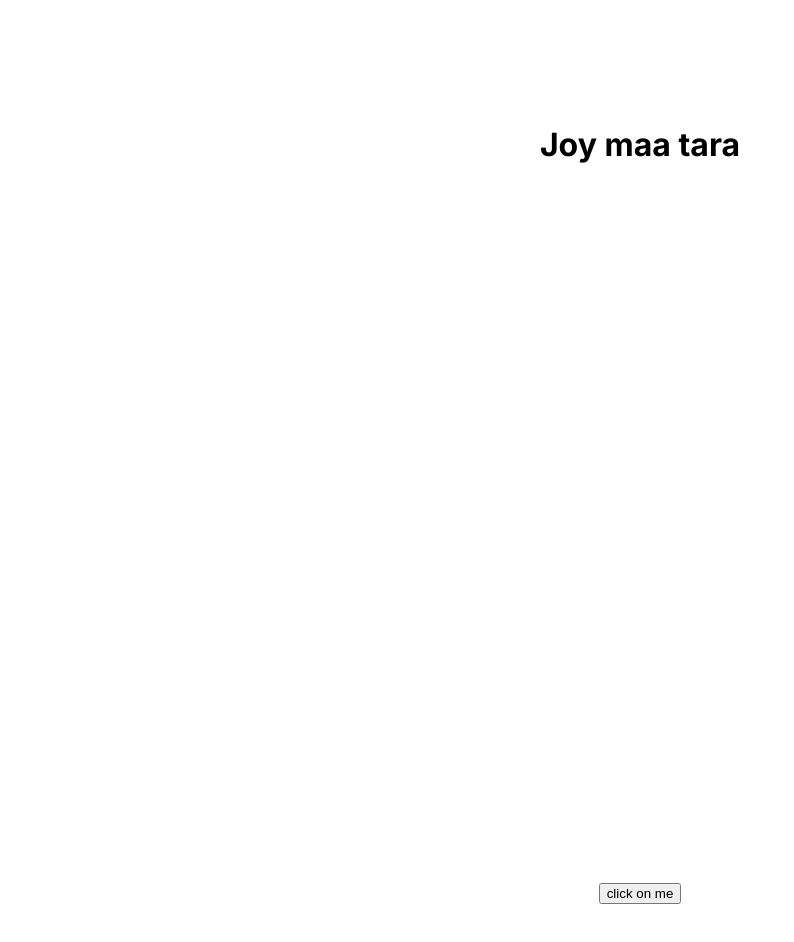
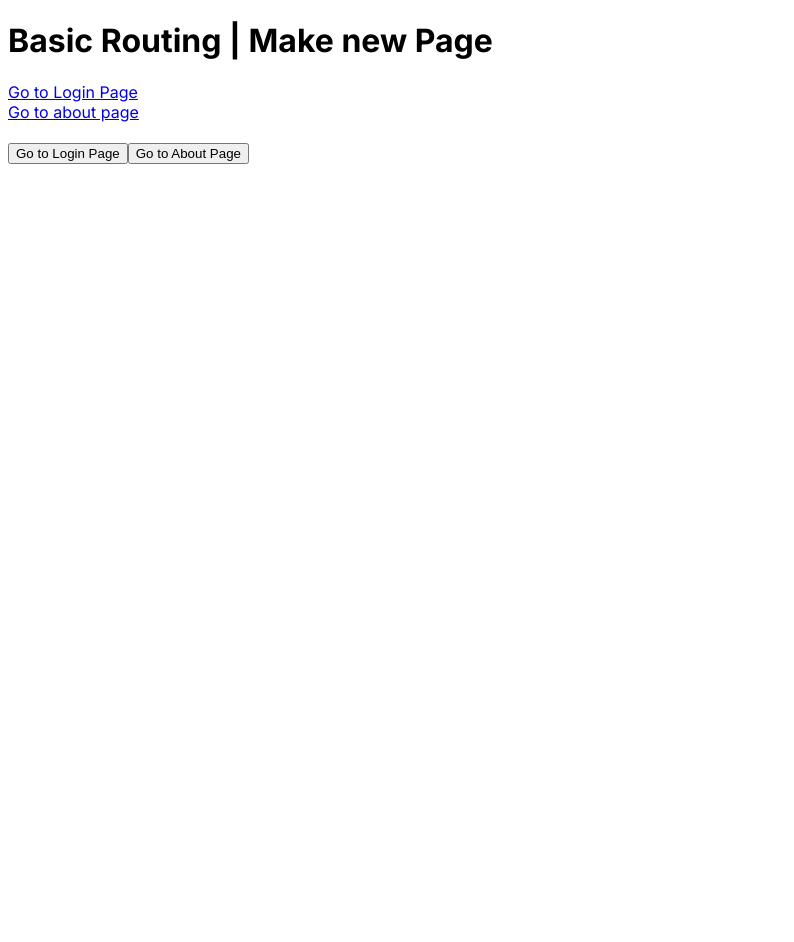
Before and after one commit to mrinalFouzdar/NextJs-app, a Next.js app: page / in a window 1280 px wide. Shown: the top 942 px of the page, without its empty margins (0-794 px from the left). After the commit the page ends 800 px from the top, so only its background shows below. Built offline with nearby package versions, Linux system fonts and the light colour scheme.

Commit message:
feature add -- routing with button

```diff
--- a/src/app/login/page.js
+++ b/src/app/login/page.js
@@ -1,9 +1,11 @@
+import Link from 'next/link'
 import React from 'react'
 
 const Login = () => {
   return (
     <div>
       Login
+      <Link href='/'>Go back to Home Page</Link>
     </div>
   )
 }
--- a/src/app/page.js
+++ b/src/app/page.js
@@ -1,11 +1,20 @@
 "use client"
+import Link from 'next/link'
 import styles from './page.module.css'
+import { useRouter } from 'next/navigation'
 
 export default function Home() {
+  const router = useRouter()
   return (
-    <main className={styles.main}>
-        <h1> Joy maa tara</h1>
-        <button onClick={()=> alert('hello')}>click on me</button>
+    <main >
+        <h1> Basic Routing | Make new Page</h1>
+        <Link href='/login'>Go to Login Page</Link>
+        <br/>
+        <Link href='/about'>Go to about page</Link>
+        <br/>
+        <br/>
+        <button onClick={()=> router.push('/login')}>Go to Login Page</button>
+        <button onClick={()=> router.push('/about')}>Go to About Page</button>
     </main>
   )
 }
```
